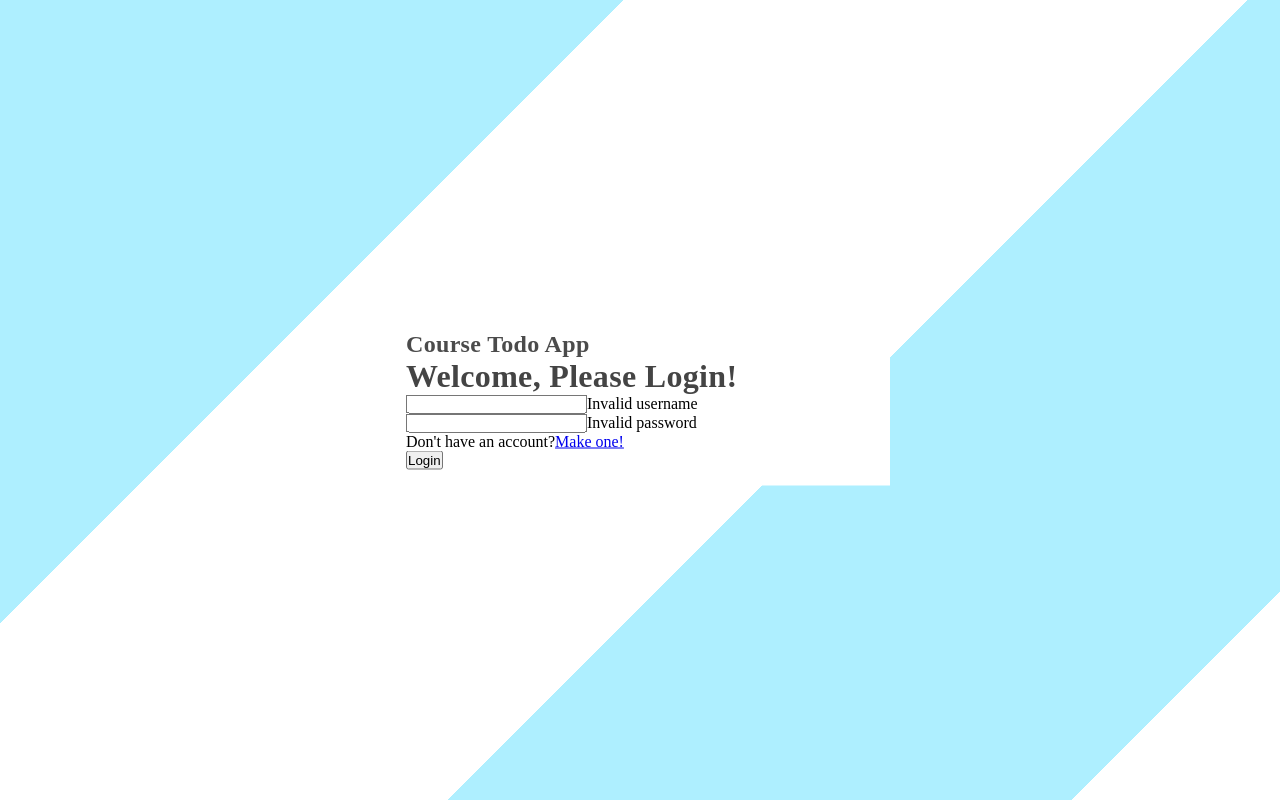
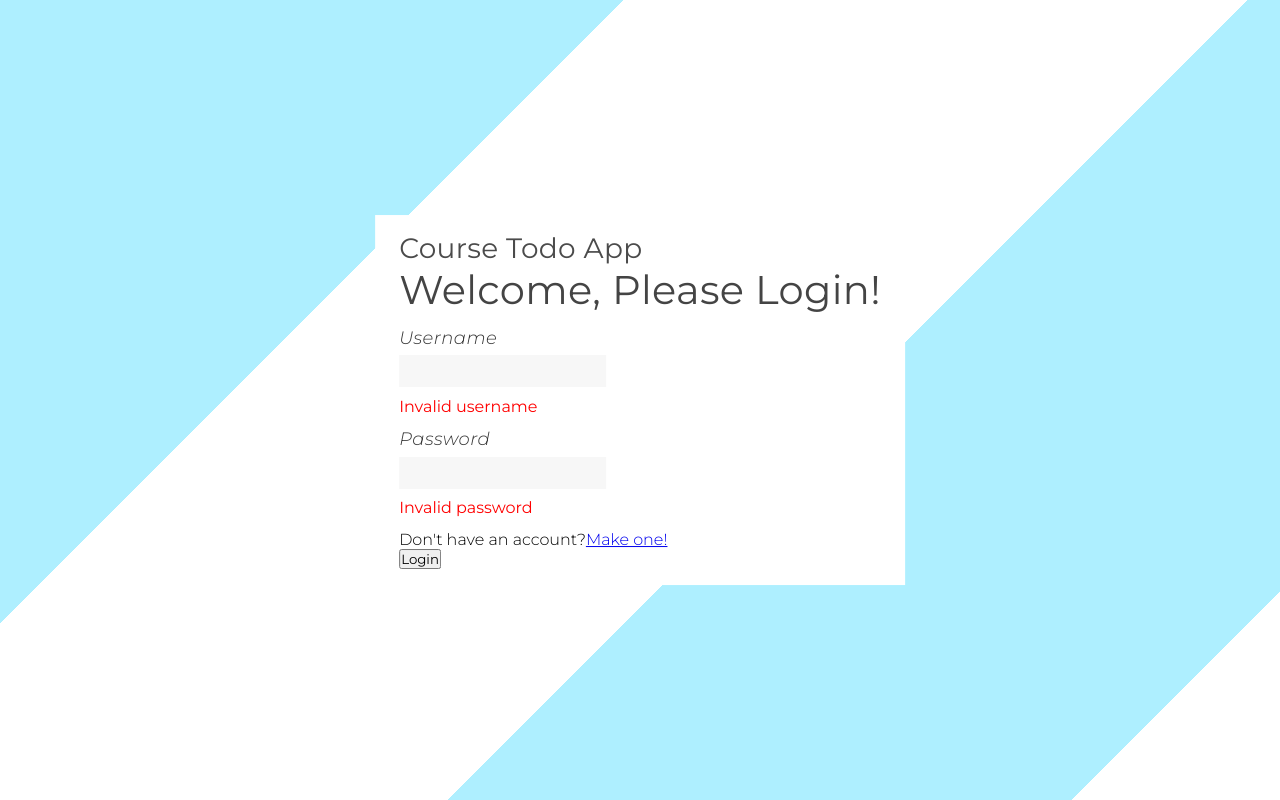
Before and after one commit to Jason-Azevedo/CourseFullStackApp, a React (Create React App) app in the folder frontend/: page /login in a window 1280 px wide. Built offline with nearby package versions, Linux system fonts and the light colour scheme.

Commit message:
Added new font and continued styling form

```diff
--- a/frontend/src/Components/FormInput.js
+++ b/frontend/src/Components/FormInput.js
@@ -1,11 +1,13 @@
 import React from "react";
 
-export default function FormInput({ inputName, errMsg }) {
+export default function FormInput({ htmlFor, inputName, errMsg }) {
   return (
     <>
-      <label htmlFor={inputName}></label>
-      <input name={inputName} type="text" />
-      <span>{errMsg}</span>
+      <label className="label" htmlFor={inputName}>
+        {htmlFor}
+      </label>
+      <input className="input" name={inputName} type="text" />
+      <span className="input--error-msg">{errMsg}</span>
     </>
   );
 }
--- a/frontend/src/Pages/Login.js
+++ b/frontend/src/Pages/Login.js
@@ -10,9 +10,17 @@ export default function Login() {
           <h2 className="title--sm">Course Todo App</h2>
           <h1 className="title--lg">Welcome, Please Login!</h1>
 
-          <FormInput inputName="username" errMsg="Invalid username" />
+          <FormInput
+            htmlFor="Username"
+            inputName="username"
+            errMsg="Invalid username"
+          />
 
-          <FormInput inputName="password" errMsg="Invalid password" />
+          <FormInput
+            htmlFor="Password"
+            inputName="password"
+            errMsg="Invalid password"
+          />
 
           <p className="text">
             Don't have an account?
--- a/frontend/src/Styles/Components/_form.scss
+++ b/frontend/src/Styles/Components/_form.scss
@@ -2,22 +2,22 @@
   &__container {
     background: #fff;
     position: absolute;
-    max-width: 500px;
+    max-width: 550px;
     transform: translate(-50%, -50%);
     top: 50%;
     left: 50%;
-    padding: 1rem;
+    padding: 1rem 1.5rem;
   }
 
   &__background {
     $white: #ffffff;
-    $grey: #aeefff;
+    $blue: #aeefff;
 
     height: 100vh;
     background: repeating-linear-gradient(
       135deg,
-      $grey,
-      $grey 30%,
+      $blue,
+      $blue 30%,
       $white 30%,
       $white 60%
     );
--- /dev/null
+++ b/frontend/src/Styles/Components/_input.scss
@@ -0,0 +1,14 @@
+.input {
+  font-size: 0.95rem;
+  padding: 0.4rem 0.8rem;
+  border: none;
+  background: #f7f7f7;
+  outline: none;
+}
+
+.input--error-msg {
+  display: block;
+  color: $input-error-color;
+  font-weight: 400;
+  margin: 0.6rem 0 0.8rem 0;
+}
--- /dev/null
+++ b/frontend/src/Styles/Components/_label.scss
@@ -0,0 +1,8 @@
+.label {
+  display: block;
+  font-size: 1.125rem;
+  font-style: italic;
+  color: $label-color;
+  margin: 0.8rem 0 0.4rem 0;
+  letter-spacing: 0.03rem;
+}
--- a/frontend/src/Styles/Components/_style-imports.scss
+++ b/frontend/src/Styles/Components/_style-imports.scss
@@ -3,3 +3,5 @@
 @import "link";
 @import "text";
 @import "title";
+@import "label";
+@import "input";
--- a/frontend/src/Styles/Components/_title.scss
+++ b/frontend/src/Styles/Components/_title.scss
@@ -1,18 +1,22 @@
 .title {
+  font-weight: 400;
   letter-spacing: 0.02rem;
 
   &--lg {
     @extend .title;
     color: $color-title-lg;
+    font-size: 2.5rem;
   }
 
   &--md {
     @extend .title;
     color: $color-title-md;
+    font-size: 2rem;
   }
 
   &--sm {
     @extend .title;
     color: $color-title-sm;
+    font-size: 1.75rem;
   }
 }
--- a/frontend/src/Styles/_fonts.scss
+++ b/frontend/src/Styles/_fonts.scss
@@ -0,0 +1 @@
+@import url("https://fonts.googleapis.com/css2?family=Montserrat:ital,wght@0,300;0,400;1,300&display=swap");
--- a/frontend/src/Styles/_vars.scss
+++ b/frontend/src/Styles/_vars.scss
@@ -4,3 +4,7 @@ $color-title-md: #444444;
 $color-title-sm: #4b4b4b;
 
 $font-color: #474747;
+
+$input-error-color: #ff0000;
+
+$label-color: #363636;
--- a/frontend/src/Styles/main.scss
+++ b/frontend/src/Styles/main.scss
@@ -1,8 +1,17 @@
 @import "./vars";
+@import "./fonts";
 @import "./Components/style-imports";
 
 * {
   padding: 0;
   margin: 0;
   box-sizing: border-box;
+  font-family: "Montserrat", sans-serif;
 }
+
+p,
+span,
+label,
+input {
+  font-weight: 300;
+}
```
